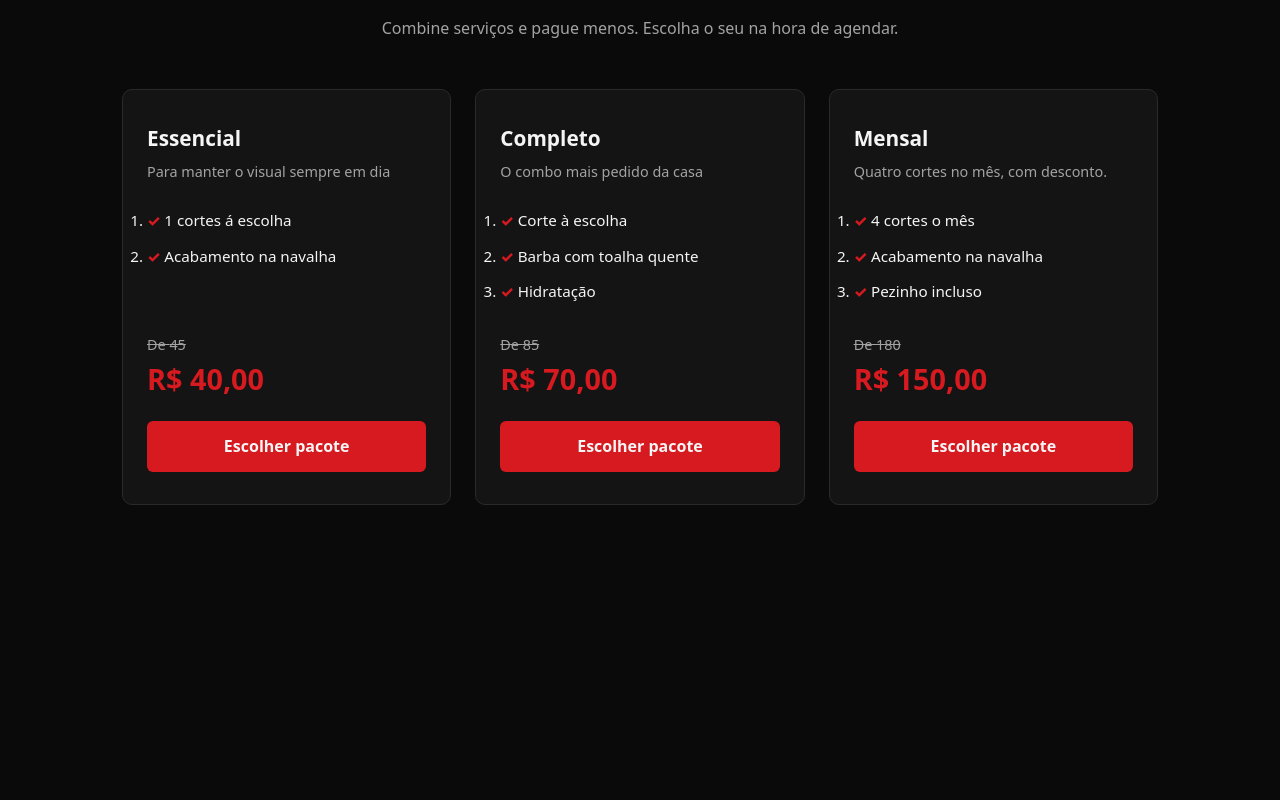
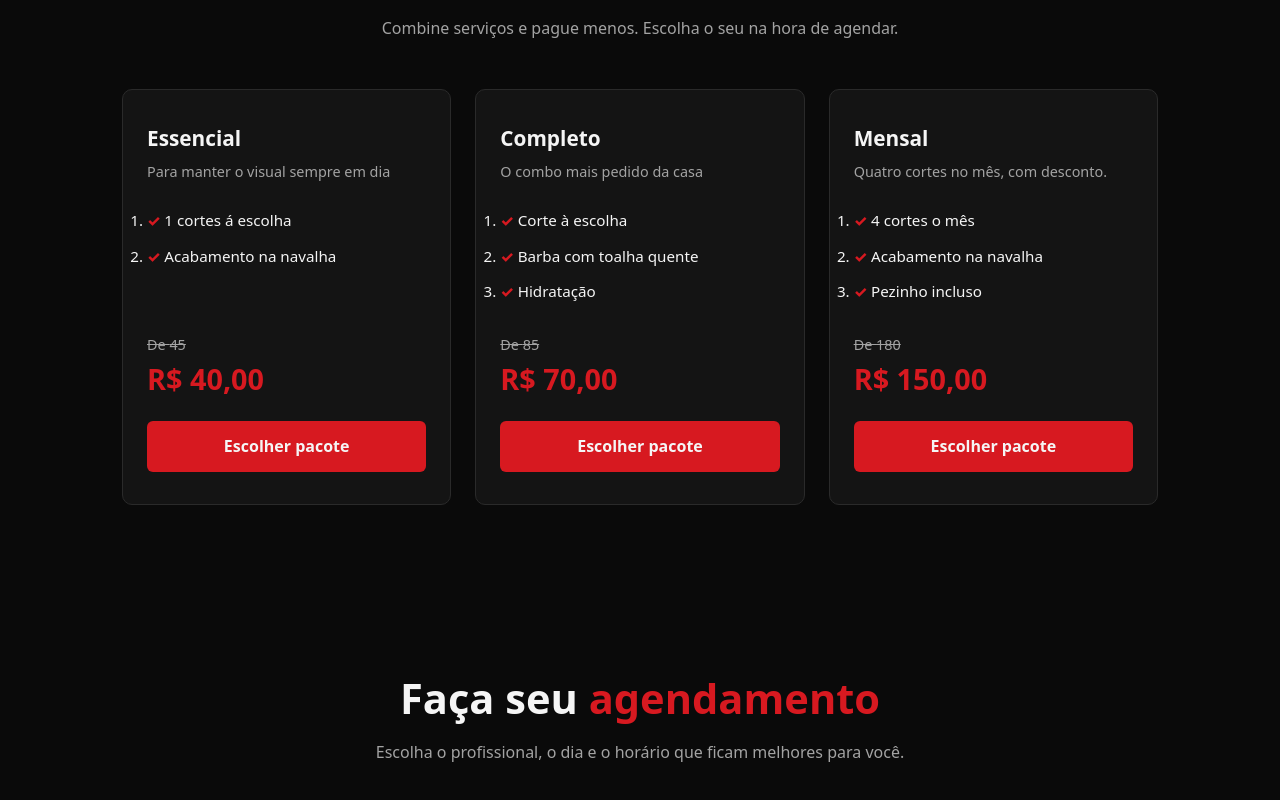
Before and after one commit to D7lari/barberia, a React (Vite) app: page / in a window 1280 px wide. Shown: the part 2449-3249 px from the top of the page. Before the commit the page ends 3034 px from the top, so only its background shows below. Built offline with nearby package versions, Linux system fonts and the light colour scheme.

Commit message:
feact: adiciona estrutura da secao  de agendamento

```diff
--- a/src/App.jsx
+++ b/src/App.jsx
@@ -3,6 +3,7 @@ import Hero from './components/Hero'
 import Cortes from './components/Cortes'
 import Profissionais from './components/Profissionais'
 import Pacotes from './components/Pacotes'
+import Agendamento from './components/Agendamento'
 
 function App() {
   return (
@@ -13,6 +14,7 @@ function App() {
         <Cortes />
         <Profissionais />
         <Pacotes />
+        <Agendamento />
       </main>
     </>
   )
--- /dev/null
+++ b/src/components/Agendamento.css
@@ -0,0 +1,18 @@
+.agend{
+    padding: 5rem 2rem;
+    max-width: 1100px;
+    margin: 0 auto;
+    scroll-margin-top: 5rem;
+}
+.agend-titulo{
+    font-size: clamp(1.8rem, 4vw, 2.6rem);
+    text-align: center;
+}
+.agend-titulo-destaque{
+    color: var(--cor-destaque);
+}
+.agend-subtitulo{
+    text-align: center;
+    color: var(--cor-texto-suave);
+    margin: 0.5rem 0 3rem;
+}
--- /dev/null
+++ b/src/components/Agendamento.jsx
@@ -0,0 +1,16 @@
+import './Agendamento.css'
+
+function Agendamento () {
+    return (
+        <section className='agend' id="agendar">
+            <h2 className='agend-titulo'>
+                Faça seu <span className="agend-titulo-destaque">agendamento</span>
+            </h2>
+            <p className='agend-subtitulo'>
+                Escolha o profissional, o dia e o horário que ficam melhores para você.
+            </p>
+        </section>
+    )
+}
+
+export default Agendamento
```
